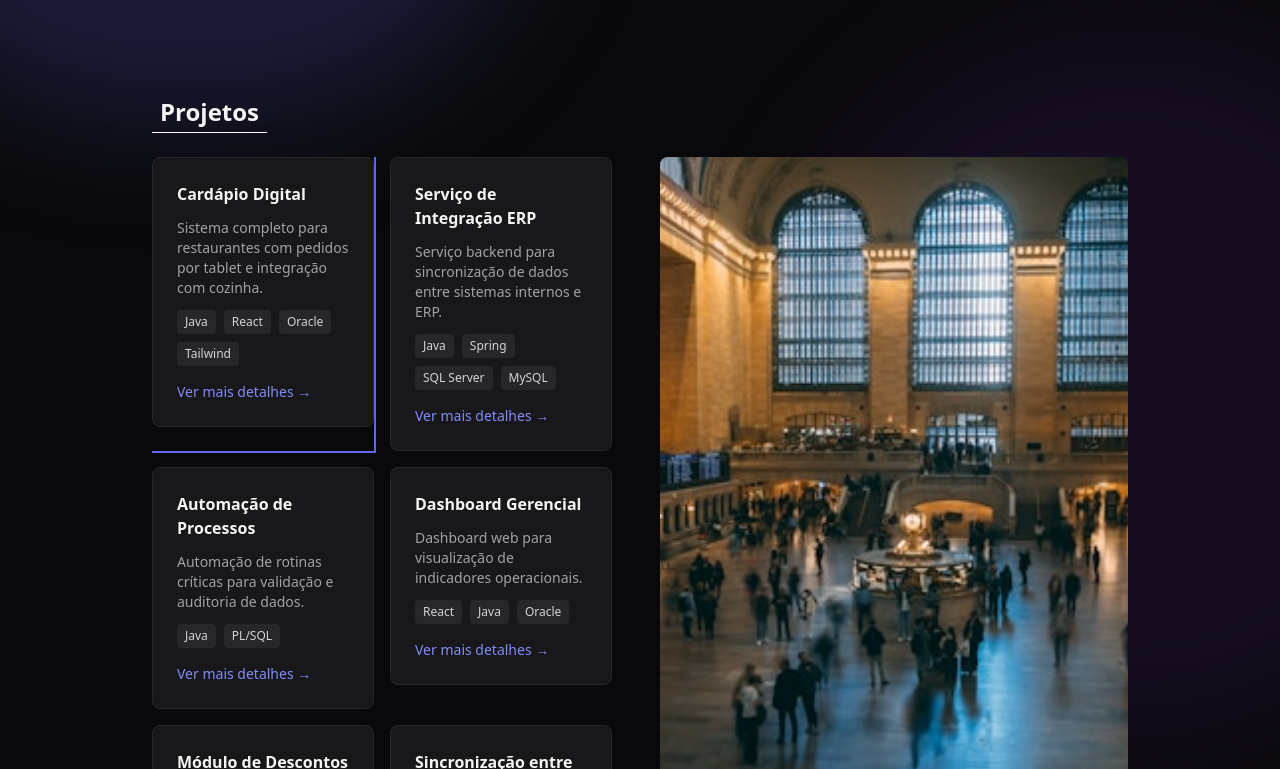
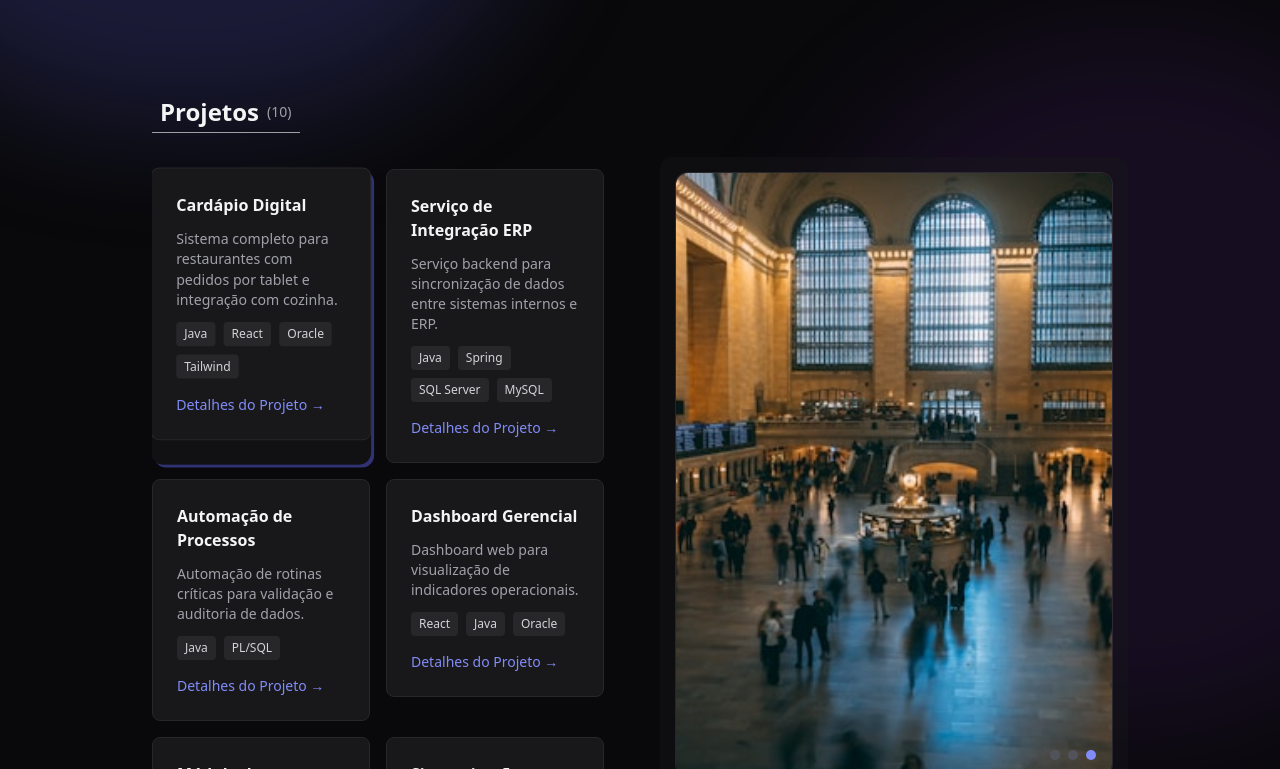
Before and after one commit to kevinyjoubert/site-curriculo, a React (Vite) app: page / in a window 1280 px wide. Shown: the part 1451-2220 px from the top of the page. Built offline with nearby package versions, Linux system fonts and the light colour scheme.

Commit message:
feat: Ajuste no layout do Projects.tsx e espacamento do scroll do About.tsx

```diff
--- a/src/sections/About.tsx
+++ b/src/sections/About.tsx
@@ -12,7 +12,7 @@ export function About() {
       className="
         relative
         py-24
-        scroll-mt-20
+        scroll-mt-4
         overflow-hidden
       "
     >
--- a/src/sections/Projects.tsx
+++ b/src/sections/Projects.tsx
@@ -11,29 +11,93 @@ export function Projects() {
   return (
     <section
       id="projetos"
-      className="h-screen"
+      className="
+        h-screen
+        scroll-mt-20
+        overflow-hidden
+        relative
+      "
     >
-      <div className="h-full w-[80vw] max-w-[1400px] mx-auto px-6 flex flex-col">
-        {/* Título fixo */}
-        <h2 className="self-start inline-block px-2 pb-1 text-2xl font-bold border-b border-white">
+      <div
+        className="
+          h-[90vh]
+          w-[80vw]
+          max-w-[1400px]
+          mx-auto
+          px-6
+          flex
+          flex-col
+        "
+      >
+        {/* Título */}
+        <h2
+          className="
+            self-start
+            inline-flex
+            items-center
+            gap-2
+            px-2
+            pb-1
+            text-2xl
+            font-bold
+            border-b
+            border-white/60
+          "
+        >
           Projetos
+          <span className="text-sm font-normal text-zinc-400">
+            ({projects.length})
+          </span>
         </h2>
 
         {/* Área principal */}
-        <div className="flex-1 grid lg:grid-cols-2 gap-10 overflow-hidden py-6">
+        <div
+          className="
+            flex-1
+            grid
+            lg:grid-cols-2
+            gap-10
+            overflow-hidden
+            py-6
+          "
+        >
+          {/* Lista de projetos */}
+          <div className="relative overflow-y-auto pr-4">
+            {/* Fade superior indicando scroll */}
+            <div
+              className="
+                pointer-events-none
+                sticky
+                top-0
+                h-3
+                z-10
+              "
+            />
 
-          {/* Lista de projetos (SCROLL INTERNO) */}
-          <div className="overflow-y-auto pr-2">
             <div className="grid grid-cols-1 md:grid-cols-2 gap-4 pb-6">
-              {projects.slice(0, 10).map(project => (
+              {projects.slice(0, 10).map(project => {
+                const isActive = activeProject.slug === project.slug
+
+                return (
                   <div
                     key={project.slug}
                     onClick={() => setActiveProject(project)}
-                  className={`cursor-pointer transition ${
-                    activeProject.slug === project.slug
-                      ? 'ring-2 ring-indigo-500'
-                      : 'hover:ring-1 hover:ring-zinc-700'
-                  }`}
+                    className={`
+                      cursor-pointer
+                      transition-all
+                      rounded-xl
+                      $${isActive
+                        ? `
+                          bg-zinc-900/60
+                          rounded-xl
+                          scale-[1.01]
+                          shadow-[3px_3px_0_rgba(99,102,241,0.45)]
+                        `
+                        : `hover:bg-zinc-900/40
+                          hover:shadow-[3px_3px_0_rgba(124,102,255,0.30)]
+                          `
+                      }
+                    `}
                   >
                     <Card title={project.title}>
                       <p>{project.summary}</p>
@@ -50,20 +114,42 @@ export function Projects() {
                           onClick={e => e.stopPropagation()}
                           className="text-sm text-indigo-400 hover:underline"
                         >
-                        Ver mais detalhes →
+                          Detalhes do Projeto →
                         </Link>
                       </div>
                     </Card>
                   </div>
-              ))}
+                )
+              })}
             </div>
           </div>
 
-          {/* Preview fixo (SEM SCROLL) */}
-          <div className="h-full">
+          {/* Preview */}
+          <div
+            className="
+              h-full
+              rounded-xl
+              bg-zinc-900/40
+              p-4
+              flex
+              items-center
+              justify-center
+            "
+          >
+            <div
+              className="
+                relative
+                h-full
+                w-full
+                overflow-hidden
+                rounded-xl
+                ring-1
+                ring-white/10
+              "
+            >
               <Carousel images={activeProject.images} />
             </div>
-
+          </div>
         </div>
       </div>
     </section>
```
Lines whose indentation alone changed are shown as unchanged.
